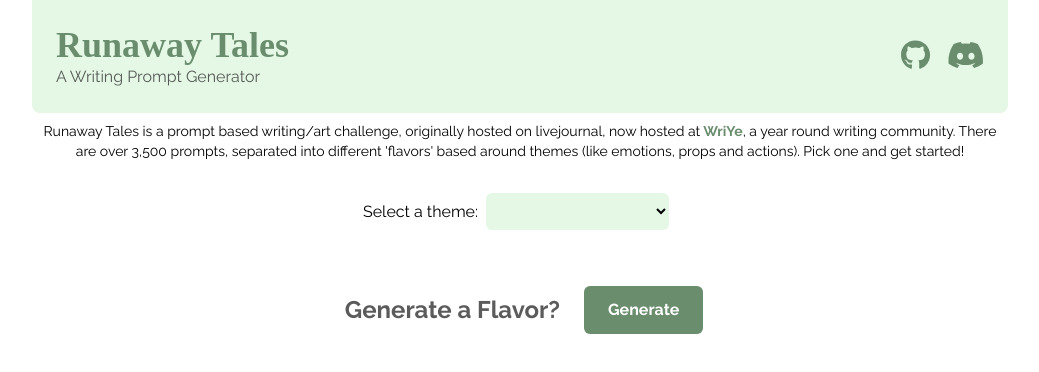
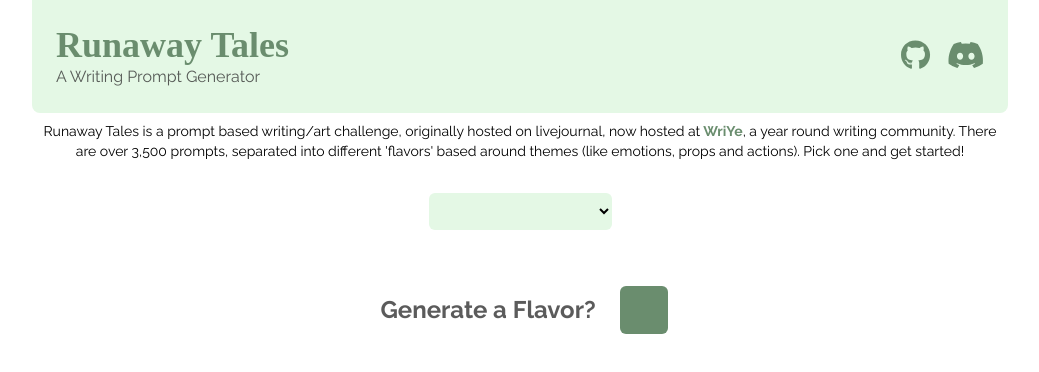
Before and after one commit to kittywizard/runaway-tales-gen, a React (Create React App) app: page / in a window 1280 px wide. Shown: the top 372 px of the page, without its empty margins (120-1159 px from the left). Built offline with nearby package versions, Linux system fonts and the light colour scheme; a web font is replaced by a local one.

Commit message:
better reusability

```diff
--- a/src/components/Button.js
+++ b/src/components/Button.js
@@ -1,9 +1,9 @@
 export default function Button(props) {
     return (
         <button
-            className="rounded-md bg-dark-green px-6 py-2 m-2 font-bold text-white hover:bg-green hover:text-dark-green"
+            className="rounded-md bg-dark-green px-6 py-2 m-2 font-bold text-white hover:bg-green hover:text-black"
             onClick={props.handleClick}>
-            Generate
+            {props.buttonName}
         </button>
     )
 }
--- a/src/components/Dropdown.js
+++ b/src/components/Dropdown.js
@@ -31,7 +31,9 @@ export default function Dropdown(props){
 
     return (
        <div className="container text-center p-4">
-           <label htmlFor={props.name}>Select a theme:</label>
+           <label htmlFor={props.name}>
+               {props.labelName}
+           </label>
            <select name={props.name}
                     className="p-2 m-2 bg-gray-green-light rounded-md"
                     onChange={handleChange}
```
